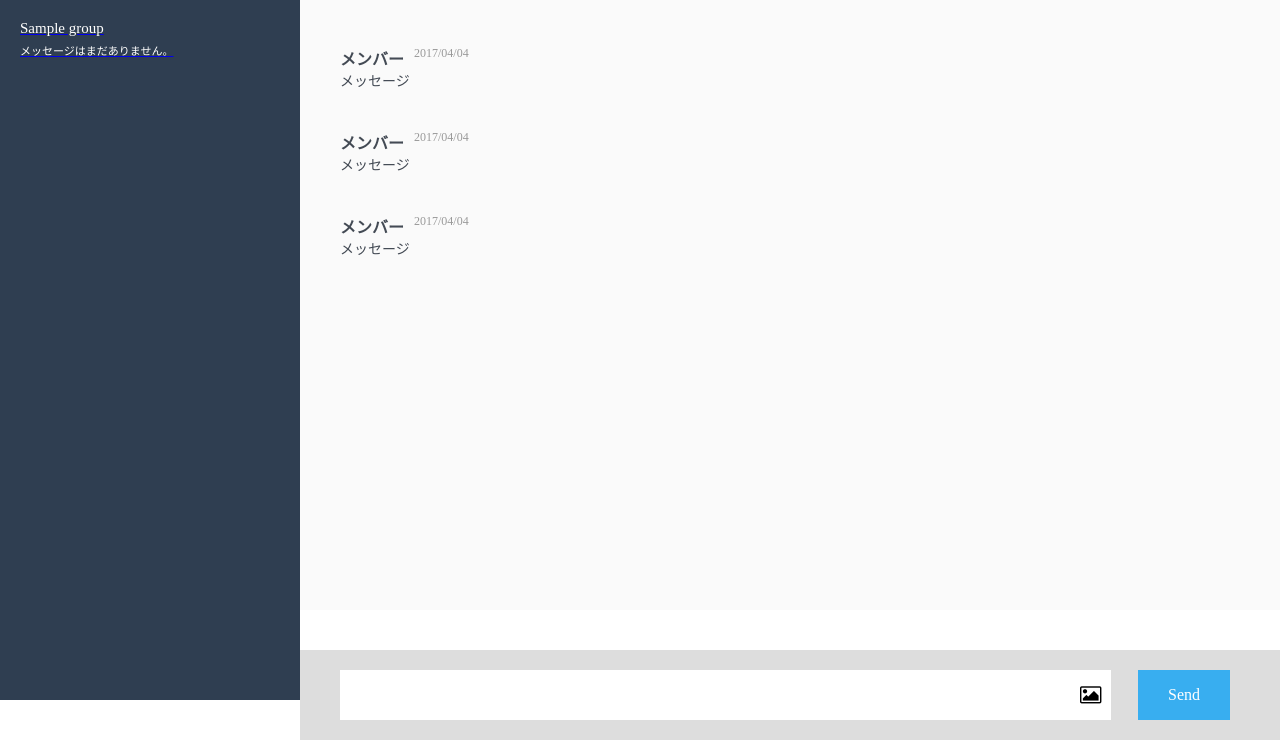
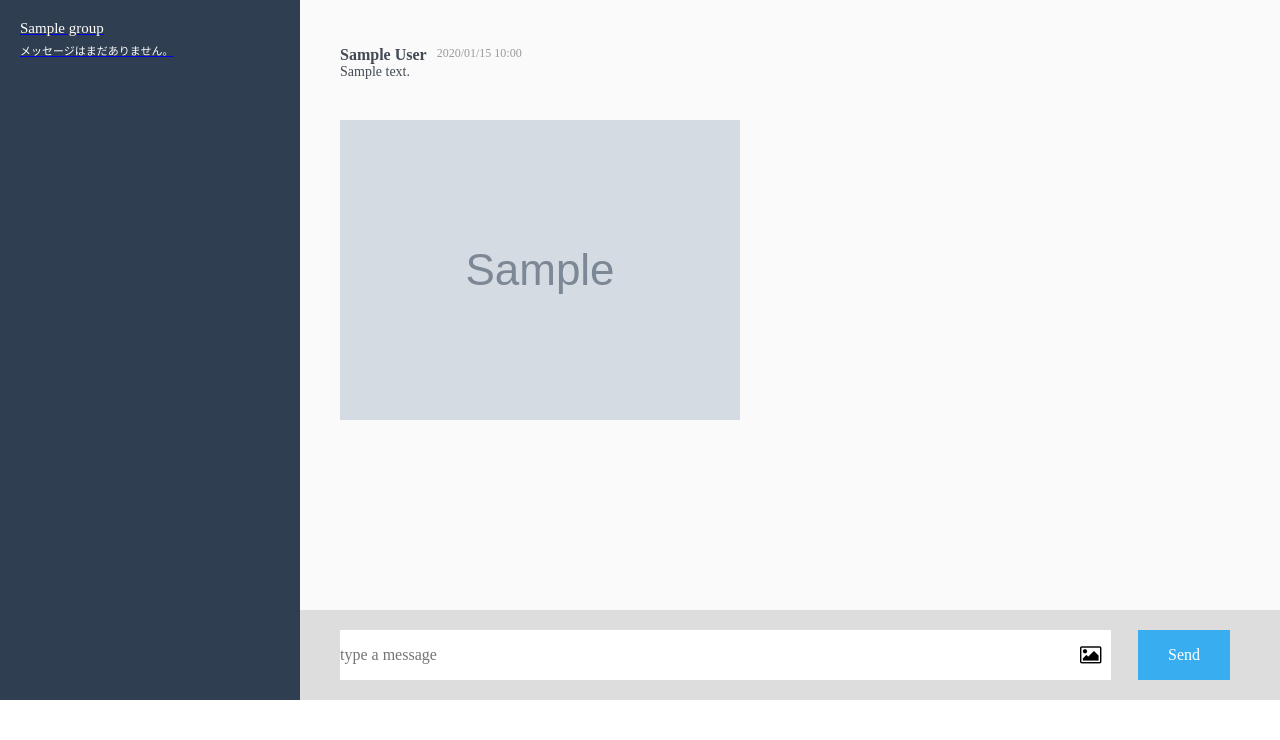
Before and after one commit to takuyaOba/chat-space1, a Rails app: page /groups/1/messages in a window 1280 px wide. Shown: the part 100-840 px from the top of the page. After the commit the page ends 800 px from the top, so only its background shows below. Run offline with Rails 7, Linux system fonts and the light colour scheme; a user stored in the database is signed in; tables that the repository leaves empty hold one stand-in row (values such as "Sample post"); style sheets or scripts are compiled from the project's sources; some libraries are stand-ins or nearby versions.

Commit message:
コメントを部分テンプレ済み

```diff
--- /dev/null
+++ b/app/views/messages/_message.html.haml
@@ -0,0 +1,11 @@
+.message
+  .upper-message
+    .upper-message__user-name
+      = message.user.name
+    .upper-message__date
+      = message.created_at.strftime("%Y/%m/%d %H:%M")
+  .lower-meesage
+    - if message.content.present?
+      %p.lower-message__content
+        = message.content
+    = image_tag message.image.url, class: 'lower-message__image' if message.image.present?
--- a/app/views/messages/index.html.haml
+++ b/app/views/messages/index.html.haml
@@ -19,38 +19,13 @@
         .right-header__button
           Edit
     .messages
-      .message
-        .upper-message
-          .upper-message__user-name
-            メンバー
-          .upper-message__date
-            2017/04/04
-        .lower-meesage
-          .lower-message__content
-            メッセージ
-      .message
-        .upper-message
-          .upper-message__user-name
-            メンバー
-          .upper-message__date
-            2017/04/04
-        .lower-meesage
-          .lower-message__content
-            メッセージ
-            .message
-        .upper-message
-          .upper-message__user-name
-            メンバー
-          .upper-message__date
-            2017/04/04
-        .lower-meesage
-          .lower-message__content
-            メッセージ
+      = render @messages
+
     .form
-      %form
-        %input.form__message
+      = form_for [@group, @message] do |f|
+        = f.text_field :content, class: 'form__message', placeholder: 'type a message'
         .form__mask
-          %label.form__mask__image
+          = f.label :image, class: 'form__mask__image' do
             = fa_icon 'picture-o', class: 'icon'
-            %input.hidden{type: 'file'}
-        %input.form__submit{type: 'submit', value: 'Send'}
+            = f.file_field :image, class: 'hidden'
+        = f.submit 'Send', class: 'form__submit'
```
